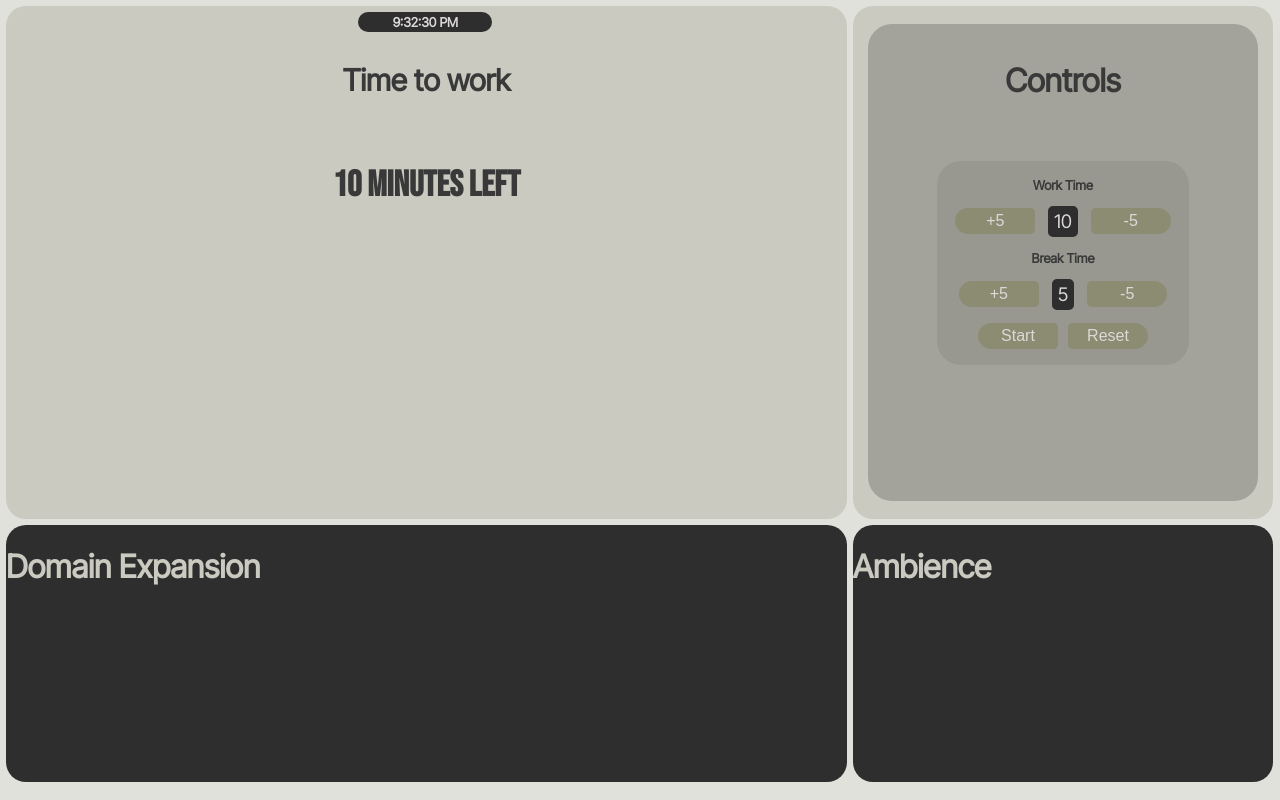
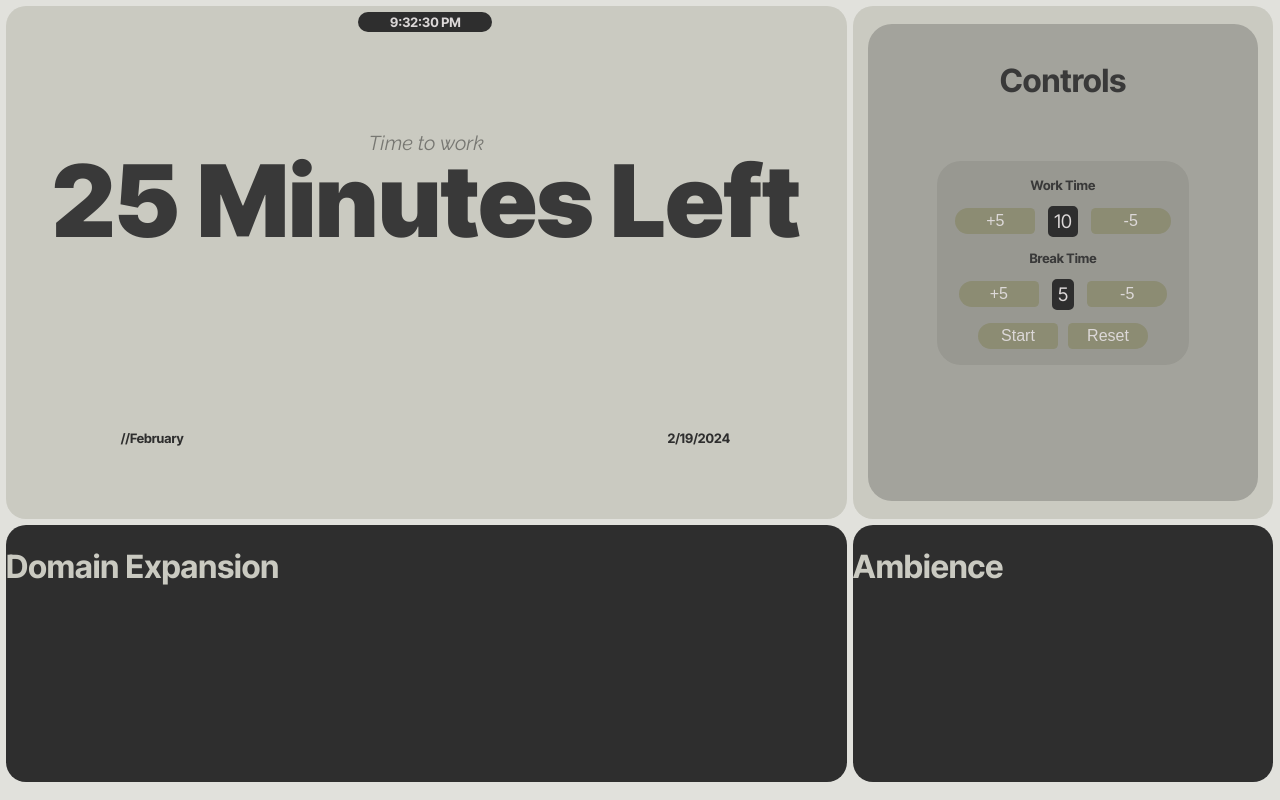
Before and after one commit to afnank19/pomodoro-electron, an Electron app: page src/index.html in a window 1280 px wide. Drawn offline with Linux system fonts and the light colour scheme.

Commit message:
update main timer card

```diff
--- a/src/index.css
+++ b/src/index.css
@@ -1,5 +1,6 @@
-@import url('https://fonts.googleapis.com/css2?family=Inter+Tight:wght@300;400&display=swap');
+@import url('https://fonts.googleapis.com/css2?family=Inter+Tight:ital,wght@0,100..900;1,100..900&display=swap');
 @import url('https://fonts.googleapis.com/css2?family=Bebas+Neue&display=swap');
+@import url('https://fonts.googleapis.com/css2?family=Manrope:wght@200..800&family=Raleway:ital,wght@0,100..900;1,100..900&display=swap');
 
 
 body{
@@ -16,13 +17,46 @@ body{
 .wrapper{
   flex-grow: 1;
 }
+.state-wrapper{
+  text-align: center;
+  margin: 10% 0%;
+  width: 100%;
+}
 .state-label{
-  font-size: 30px;
+  font-size: 20px;
   font-weight: bolder;
+  margin: 0%;
+}
+.work-label{
+  color: #777772;
+  font-weight: normal;
+  font-family: 'Raleway';
+  font-style: italic;
+  position: relative;
+  top: 15px;
 }
 .timer-label{
-  font-size: 36px;
-  font-family: 'Bebas Neue';
+  font-size: 100px;
+  font-family: 'Inter Tight';
+  font-weight: 900;
+  margin: 0%;
+}
+.bottom-status-bar{
+  display: flex;
+  position: relative;
+  top: 15%;
+  width: 100%;
+  justify-content: center;
+  gap: 30%;
+}
+.timer-card-date{
+  text-align: center;
+  margin: 6px 2px 0px 0px;
+  padding: 2px 4px;
+  font-size: small;
+  color: #2e2e2e;
+  border-radius: 20px;
+  flex-grow: 1;
 }
 .main-content{
   display: grid;
--- a/src/index.html
+++ b/src/index.html
@@ -10,8 +10,14 @@
       <div class="main-content">
         <div class="card timer-card">
           <h3 class="timer-clock" id="clock">00:00:00 XM</h3>
-          <p id="state" class="state-label">Time to work</p>
-          <p id="timer" class="state-label timer-label">10</p>
+          <div class="state-wrapper">
+            <p id="state" class="state-label work-label">Time to work</p>
+            <h1 id="timer" class="state-label timer-label">10</h1>
+          </div>
+          <div class="bottom-status-bar">
+            <h3 class="timer-card-date" id="month">Imaginuary</h3>
+            <h3 class="timer-card-date" id="date">X/X0/X0XX</h3>
+          </div>
         </div>
         <div class="card control-panel-card">
           <div class="control-panel-content">
--- a/src/script.js
+++ b/src/script.js
@@ -5,7 +5,7 @@
 // --accent: #de607f; pink colour scheme
 
 
-let count = 10;
+let count = 25;
 let currentWorkTime = 10;
 let currentBreakTime = 5;
 let timerInterval;
@@ -14,7 +14,10 @@ let increment = 5;
 
 setInterval(()=>{
   var time = new Date()
+  const month = time.toLocaleString('default', { month: 'long' });
   document.getElementById("clock").innerHTML = time.toLocaleTimeString()
+  document.getElementById("date").innerHTML = time.toLocaleDateString()
+  document.getElementById("month").innerHTML = "//"+month
 }, 1000)
 
 document.getElementById("timer").innerHTML = count.toString()+" Minutes Left";
```
